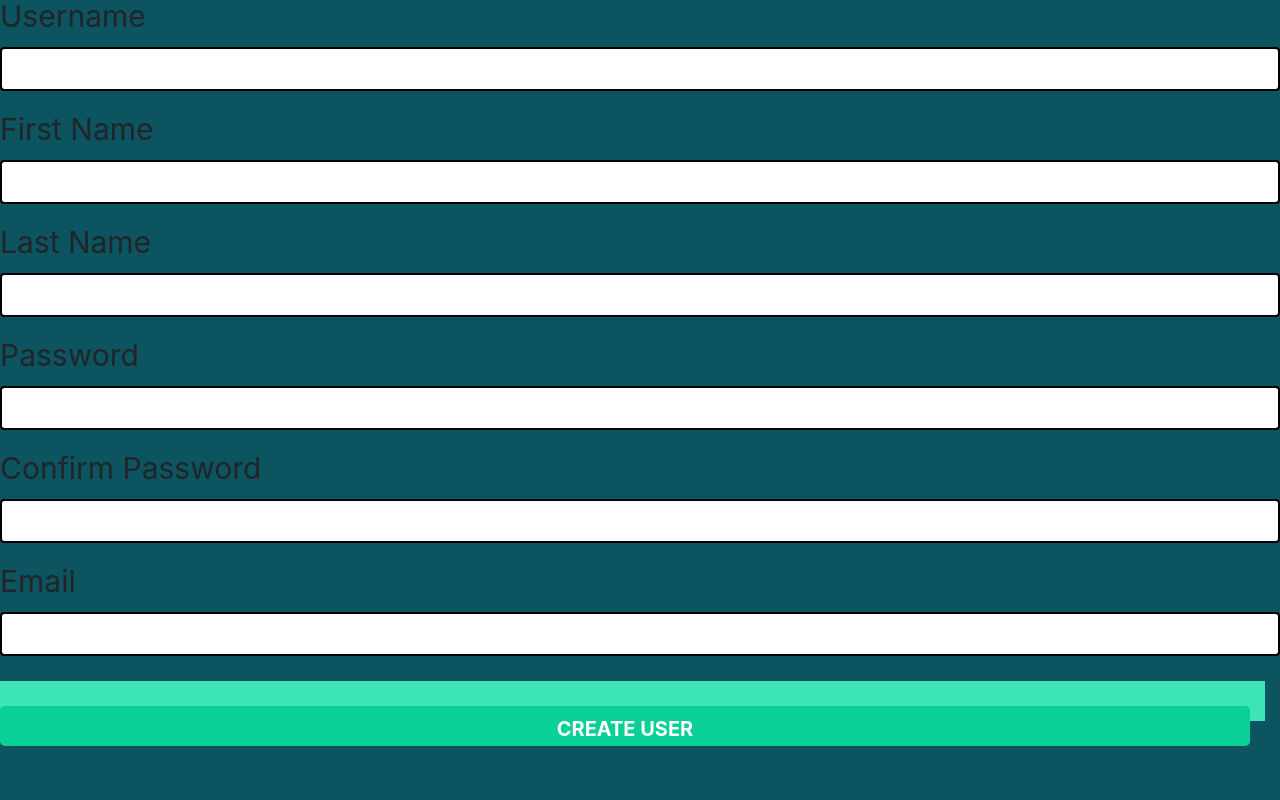
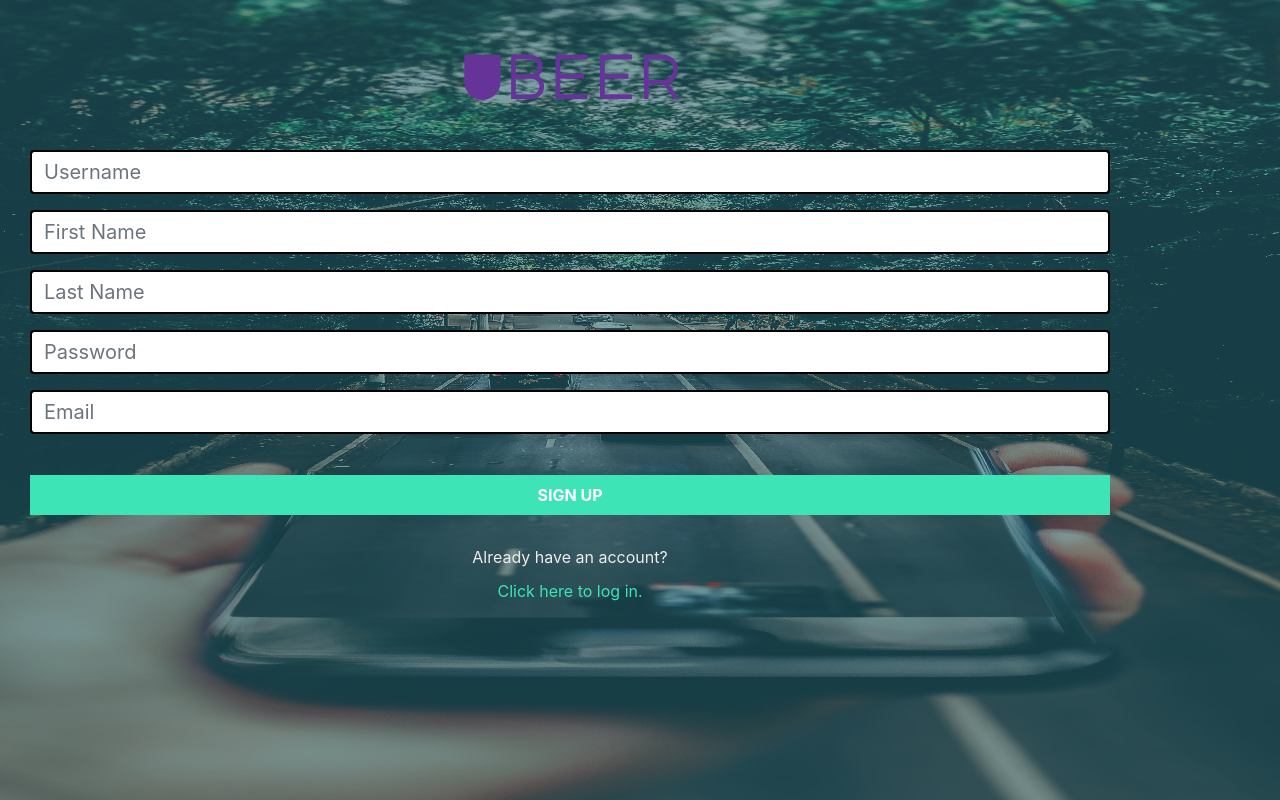
Before and after one commit to alexisjvaldes/UBeer, a Django app: page /signup/ in a window 1280 px wide. Run offline with Django 3.2, Linux system fonts and the light colour scheme; parts of the project's set-up code (start-up, migrations or seed data) failed here and were passed over; some libraries are stand-ins or nearby versions.

Commit message:
Login and Signup page touchups

```diff
--- a/static/custom/base.css
+++ b/static/custom/base.css
@@ -24,6 +24,7 @@ html, body {
 }
 
 .container {
+    position:absolute;
 }
 
 .login {
@@ -193,8 +194,14 @@ html, body {
 
 /*Large (desktops)*/
 @media screen and (min-width: 992px) {
+    .loginName {
+        color: white;
+    }
 }
 
 /*Extra Large (large desktops*/
 @media screen and (min-width: 1200px) {
+    .loginName {
+        color: rebeccapurple;
+    }
 }
--- a/templates/signup.html
+++ b/templates/signup.html
@@ -1,38 +1,48 @@
 {% extends 'base.html' %}
 {% load static %}
 
+{% block extrahead %}
+    <link href="https://fonts.googleapis.com/css?family=Major+Mono+Display" rel="stylesheet">
+{% endblock %}
+
 {% block content %}
-    Signup
-    <form method="post">
-        {% csrf_token %}
-        <div class="form-group">
-            <label for="loginUser">Username</label>
-            <input type="text" class="form-control" id="loginUser" name="username">
-        </div>
-        <div class="form-group">
-            <label for="firstName">First Name</label>
-            <input type="text" class="form-control" id="firstName" name="firstName">
-        </div>
-        <div class="form-group">
-            <label for="lastName">Last Name</label>
-            <input type="text" class="form-control" id="lastName" name="lastName">
-        </div>
-        <div class="form-group">
-            <label for="loginPassword">Password</label>
-            <input type="password" class="form-control" id="loginPassword" name="password">
-        </div>
-        <div class="form-group">
-            <label for="loginPasswordConfirm">Confirm Password</label>
-            <input type="password" class="form-control" id="loginPasswordConfirm" name="confirmPassword">
-        </div>
-        <div class="form-group">
-            <label for="email">Email</label>
-            <input type="email" class="form-control" id="email" name="email">
-        </div>
-        <div class="row loginButton">
-            <div class="col">
-                <button type="submit" class="btn btn-primary btn-lg loginButton">Create User</button>
+    <div id="backgroundImage"></div>
+
+    <div class="container login">
+        <div class="row">
+            <div class="col loginName" style="margin:30px 0 0 0 !important">
+                Ubeer
             </div>
         </div>
-    </form>
+
+        <div class="mx-auto loginFields">
+            <form method = "post">
+                {% csrf_token %}
+                <div class="row form-group">
+                    <input type="text" class="form-control" id="loginUser" name="username" placeholder="Username">
+                </div>
+                <div class="row form-group">
+                    <input type="text" class="form-control" id="firstName" name="firstName" placeholder="First Name">
+                </div>
+                <div class="row form-group">
+                    <input type="text" class="form-control" id="lastName" name="lastName" placeholder="Last Name">
+                </div>
+                <div class="row form-group">
+                    <input type="password" class="form-control" id="loginPassword" name="password" placeholder="Password">
+                </div>
+                <div class="row form-group">
+                    <input type="email" class="form-control" id="email" name="email" placeholder="Email">
+                </div>
+                <div class="row">
+                    <button type="submit" class="loginButton">Sign Up</button>
+                </div>
+            </form>
+
+            <div id="signupPrompt">
+                <span class="asdf" style="color:#ececec !important">Already have an account?</span>
+                <span class="asdf"><a href="../login" style="display:inline-block;margin-bottom:20px" id="signupLink">Click here to log in.</a></span>
+            </div>
+        </div>
+
+    </div>
 {% endblock %}
```
